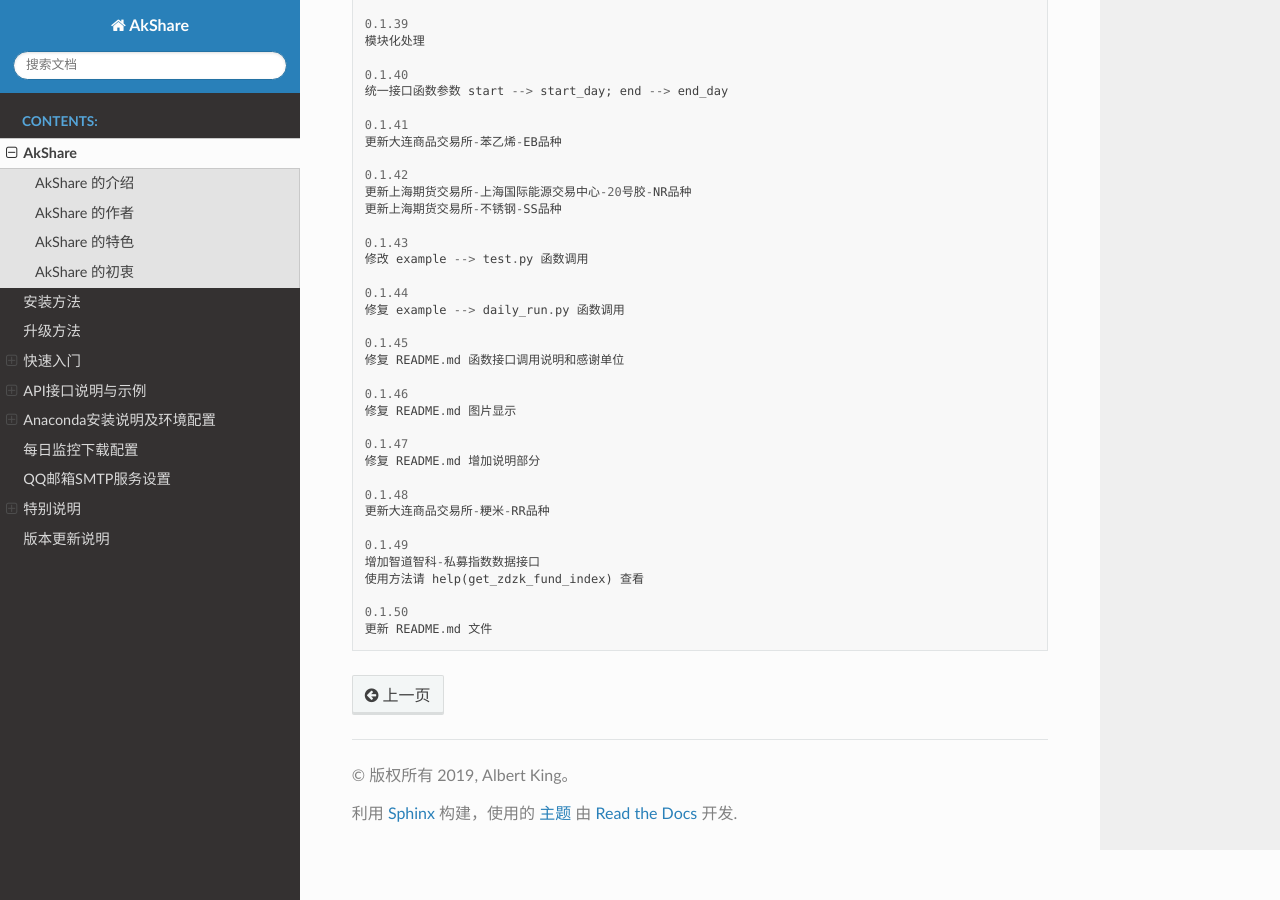
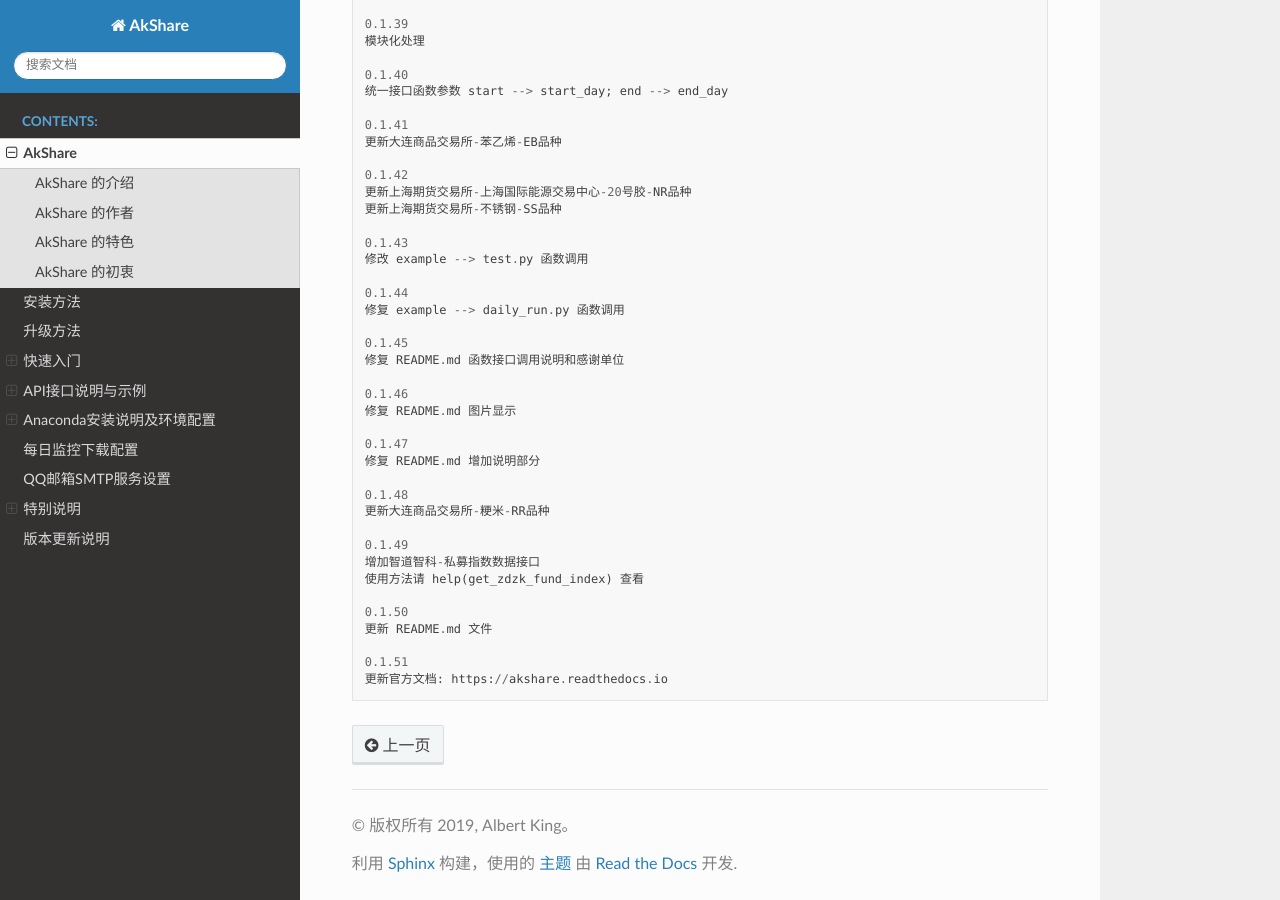
Before and after one commit to akfamily/akshare, a Sphinx documentation site: the page built from docs/source/README.md, in a window 1280 px wide and 900 px high, scrolled down 17223 px. Built offline with Sphinx 7.4.7 and the Read the Docs theme 2.0.0, drawn with Linux system fonts in a browser that asks for light colours.

Commit message:
0.1.51 更新官方文档: https://akshare.readthedocs.io

````diff
--- a/akshare/__init__.py
+++ b/akshare/__init__.py
@@ -90,9 +90,11 @@
 使用方法请 help(get_zdzk_fund_index) 查看
 0.1.50
 更新 README.md 文件
+0.1.51
+更新官方文档: https://akshare.readthedocs.io
 """
 
-__version__ = '0.1.50'
+__version__ = '0.1.51'
 __author__ = 'Albert King'
 
 """
--- a/docs/source/README.md
+++ b/docs/source/README.md
@@ -569,4 +569,7 @@
 
 0.1.50
 更新 README.md 文件
+
+0.1.51
+更新官方文档: https://akshare.readthedocs.io
 ```
````
Also changed, not shown: README.md (+3 -0 lines).
